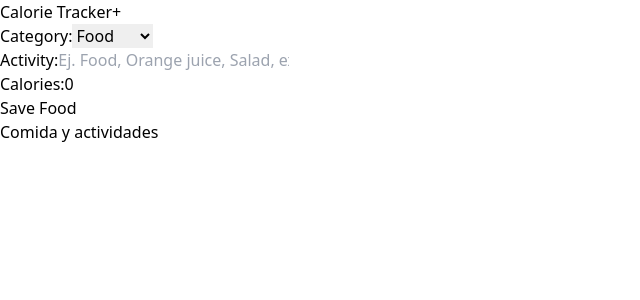
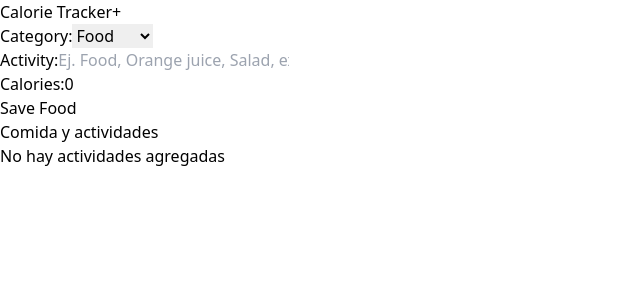
Before and after one commit to rvaldez20/calorie-tracker-, a React (Vite) app: page / in a window 1280 px wide. Shown: the top 300 px of the page, without its empty margins (0-640 px from the left). Built offline with nearby package versions, Linux system fonts and the light colour scheme.

Commit message:
[ADD] show message no activities when activities is empty

```diff
--- a/src/components/ActivityList.tsx
+++ b/src/components/ActivityList.tsx
@@ -16,6 +16,8 @@ export default function ActivityList({activities, dispatch}:ActivityListProps) {
       , [activities]
    )
 
+   const isEmptyActivity = useMemo(() => activities.length === 0, [activities])
+
 
    return (
       <>
@@ -23,7 +25,9 @@ export default function ActivityList({activities, dispatch}:ActivityListProps) {
             Comida y actividades
          </h2>
 
-         {activities.map( activity => (
+         {isEmptyActivity ? <p className='text-center text-xl font-bold my-5'>No hay actividades agregadas</p>
+                          :
+         activities.map( activity => (
             <div key={activity.id} className="px-5 py-10 bg-gray-200 mt-5 flex justify-between">
                <div className="space-y-2 relative">
                   <p className={`absolute -top-8 -left-8 p-10 py-2 text-white uppercase font-bold ${activity.category === 1 ? 'bg-lime-500' : 'bg-orange-500'}`}>
```
